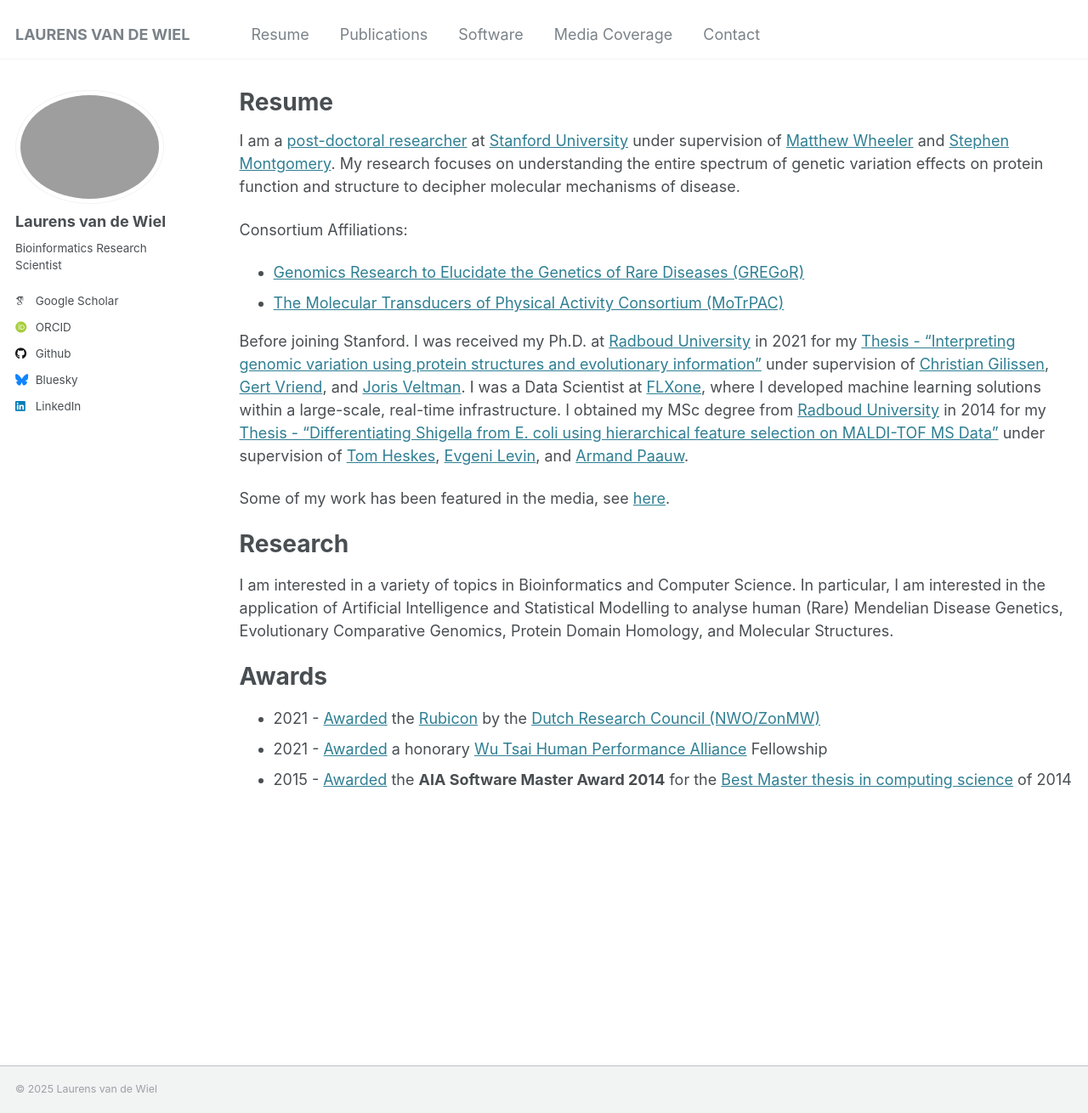
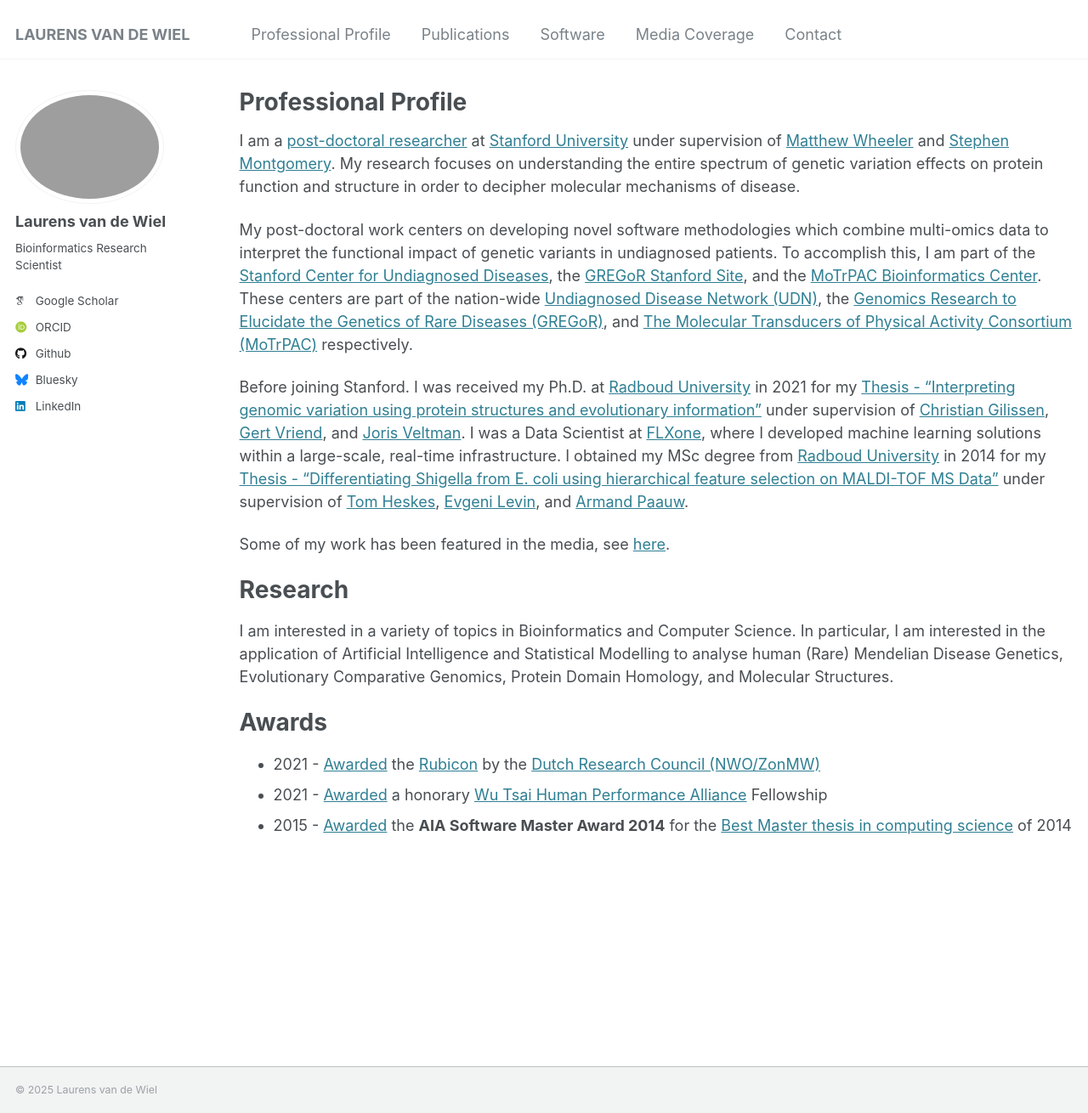
Before and after one commit to laurensvdwiel/laurensvdwiel.github.io, a Jekyll site: the page built from _pages/cv.md, in a window 1280 px wide and 1310 px high. Shown: the whole window at 85% size. Built offline with Jekyll 4.4.1, drawn with Linux system fonts in a browser that asks for light colours; some web fonts are replaced.

Commit message:
Updated CV to be a professional profile

```diff
--- a/_data/navigation.yml
+++ b/_data/navigation.yml
@@ -5,7 +5,7 @@
 # prevent it from being included in the site.
 
 main:
-  - title: "Resume"
+  - title: "Professional Profile"
     url: /cv/
 
   - title: "Publications"
--- a/_pages/cv.md
+++ b/_pages/cv.md
@@ -1,20 +1,19 @@
 ---
 layout: archive
-title: "Resume"
+title: "Professional Profile"
 permalink: /cv/
 author_profile: true
 redirect_from:
   - /resume
   - /research
+  - /profile
 ---
 
 {% include base_path %}
 
-I am a [post-doctoral researcher](https://profiles.stanford.edu/lvdwiel) at [Stanford University](https://www.stanford.edu/) under supervision of [Matthew Wheeler](https://med.stanford.edu/profiles/matthew-wheeler) and [Stephen Montgomery](https://profiles.stanford.edu/stephen-montgomery). My research focuses on understanding the entire spectrum of genetic variation effects on protein function and structure to decipher molecular mechanisms of disease.
+I am a [post-doctoral researcher](https://profiles.stanford.edu/lvdwiel) at [Stanford University](https://www.stanford.edu/) under supervision of [Matthew Wheeler](https://med.stanford.edu/profiles/matthew-wheeler) and [Stephen Montgomery](https://profiles.stanford.edu/stephen-montgomery). My research focuses on understanding the entire spectrum of genetic variation effects on protein function and structure in order to decipher molecular mechanisms of disease.
 
-Consortium Affiliations:
-* [Genomics Research to Elucidate the Genetics of Rare Diseases (GREGoR)](https://gregorconsortium.org/user/677)
-* [The Molecular Transducers of Physical Activity Consortium (MoTrPAC)](https://motrpac-data.org/team)
+My post-doctoral work centers on developing novel software methodologies which combine multi-omics data to interpret the functional impact of genetic variants in undiagnosed patients. To accomplish this, I am part of the [Stanford Center for Undiagnosed Diseases](https://undiagnosed.stanford.edu/), the [GREGoR Stanford Site](https://gregor.stanford.edu/), and the [MoTrPAC Bioinformatics Center](https://motrpac-data.org/). These centers are part of the nation-wide [Undiagnosed Disease Network (UDN)](https://undiagnosed.hms.harvard.edu/), the [Genomics Research to Elucidate the Genetics of Rare Diseases (GREGoR)](https://gregorconsortium.org/), and [The Molecular Transducers of Physical Activity Consortium (MoTrPAC)](https://www.motrpac.org/) respectively.
 
 Before joining Stanford. I was received my Ph.D. at [Radboud University](https://www.ru.nl/english/) in 2021 for my [Thesis - "Interpreting genomic variation using protein structures and evolutionary information"](/files/PhD_Thesis_2021_Laurens_van_de_Wiel_Interpreting_genomic_variation_using_protein_structures_and_evolutionary_information.pdf) under supervision of [Christian Gilissen](https://www.radboudumc.nl/en/people/christian-gilissen), [Gert Vriend](https://www.ru.nl/english/people/vriend-g/), and [Joris Veltman](https://institute-genetics-cancer.ed.ac.uk/research/research-groups-a-z/veltman-group). I was a Data Scientist at [FLXone](https://www.linkedin.com/company/flxone/), where I developed machine learning solutions within a large-scale, real-time infrastructure. I obtained my MSc degree from [Radboud University](https://www.ru.nl/english/) in 2014 for my [Thesis - "Differentiating Shigella from E. coli using hierarchical feature selection on MALDI-TOF MS Data"](/files/MSc_Thesis_2014_Laurens_van_de_wiel_Differentiating_Shigella_from_E_coli_using_hierarchical_feature_selection_on_MALDI-TOF_MS_Data.pdf) under supervision of [Tom Heskes](https://www.cs.ru.nl/~tomh/), [Evgeni Levin](https://www.linkedin.com/in/evgeni-levin-phd-747a14a0), and [Armand Paauw](https://www.linkedin.com/in/armand-paauw-04105510).
 
```
